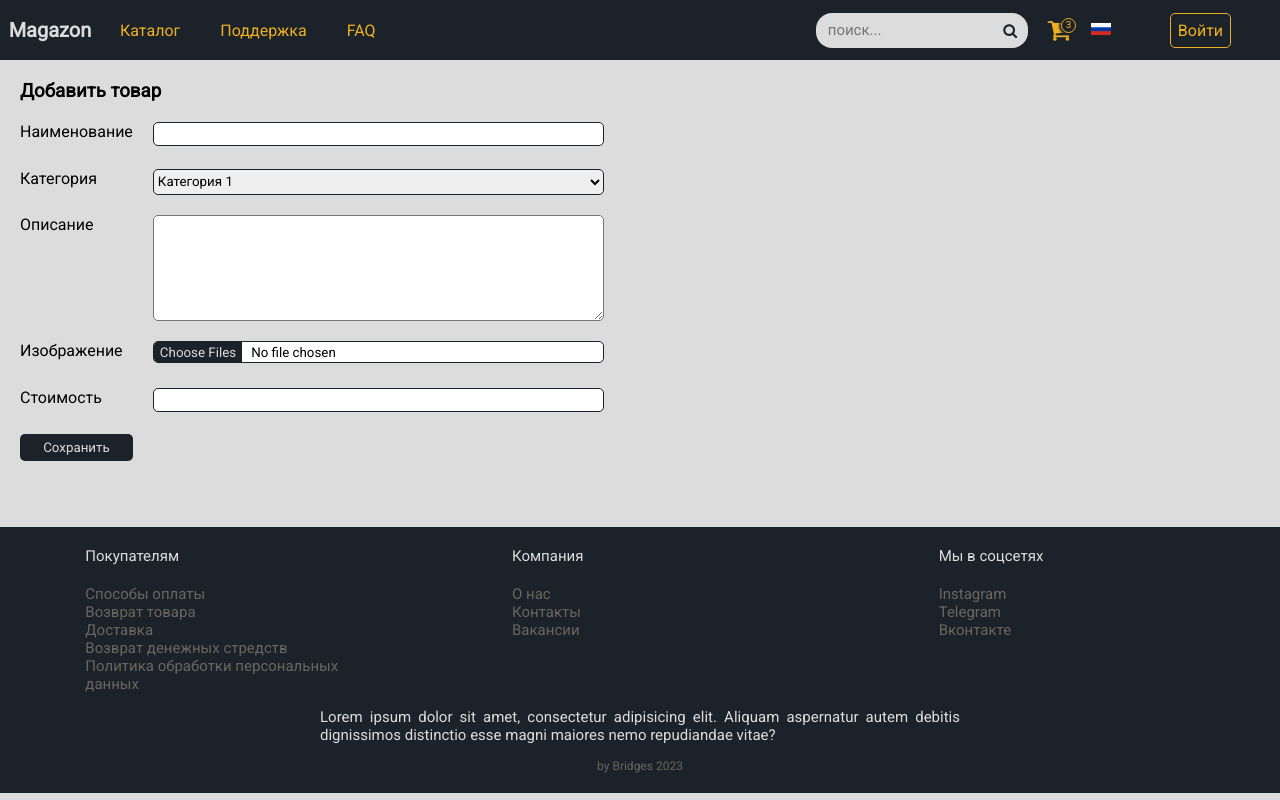
After one commit to Bridjes/Magazon, a Flask app: page /admin/item/add in a window 1280 px wide. The commit adds this page. Run offline with Flask 3, Linux system fonts and the light colour scheme.

Commit message:
Создан файл БД, создана форма добавления записей в модель Items

```diff
--- /dev/null
+++ b/shop_app/static/css/admin_item_add.css
@@ -0,0 +1,61 @@
+section {
+    display: flex;
+    justify-content: flex-start;
+    padding: 20px;
+}
+section form {
+    display: flex;
+    flex-direction: column;
+}
+section form h3 {
+    margin: 0 0 20px 0;
+    font-family: Roboto, sans-serif;
+}
+section form .form {
+    display: grid;
+    grid-gap: 20px;
+    grid-template: 1fr 1fr 4fr 1fr 1fr 1fr 1fr/ 1fr 4fr;
+}
+section form label {
+    font-family: Roboto, sans-serif;
+}
+section form input {
+    background: white;
+    border-radius: 5px;
+    height: 20px;
+    border: 1px solid #1c222a;
+    text-indent: 5px;
+    outline: none;
+    font-family: Roboto, sans-serif;
+}
+section form textarea {
+    border-radius: 5px;
+    height: 100px;
+    text-indent: 5px;
+    font-family: Roboto, sans-serif;
+}
+section form input::-webkit-file-upload-button {
+    background: #1c222a;
+    color: #dcdcdc;
+    height: 20px;
+    position: relative;
+    left: -5px;
+    border: none;
+    font-family: Roboto, sans-serif;
+}
+section form input::-webkit-file-upload-button:hover {
+    background: #6a655d;
+}
+section form select {
+    outline: none;
+    border-radius: 5px;
+    border: 1px solid #1c222a;
+    font-family: Roboto, sans-serif;
+}
+section form button {
+    background: #1c222a;
+    font-family: Roboto, sans-serif;
+    border: none;
+    border-radius: 5px;
+    color: #dcdcdc;
+}
--- a/shop_app/static/css/index.css
+++ b/shop_app/static/css/index.css
@@ -10,7 +10,6 @@ body {
 }
 .mySlides img {
     vertical-align: middle;
-    height: 350px;
 }
 /* Slideshow container */
 .slideshow-container {
--- /dev/null
+++ b/shop_app/templates/admin_item_add.html
@@ -0,0 +1,30 @@
+{% extends "menu.html" %}
+
+{% block title%}Добавление товара{% endblock %}
+{% block link%}<link rel="stylesheet" href="{{ url_for('static', filename = 'css/admin_item_add.css') }}">{% endblock %}
+
+{% block content %}
+    <section>
+        <form>
+            <h3>Добавить товар</h3>
+            <div class="form">
+                <label for="name">Наименование</label>
+                <input id="name" name="name" type="text">
+                <label for="category">Категория</label>
+                <select id="category" name="category">
+                    <option value="option1">Категория 1</option>
+                    <option value="option2">Категория 2</option>
+                    <option value="option3">Категория 3</option>
+                    <option value="option3">Категория 4</option>
+                </select>
+                <label for="description">Описание</label>
+                <textarea id="description" name="description"></textarea>
+                <label for="photo">Изображение</label>
+                <input id="photo" name="photo" type="file" multiple accept="image/jpeg,image/png">
+                <label for="price">Стоимость</label>
+                <input id="price" name="price" type="text">
+                <button type="submit">Сохранить</button>
+            </div>
+        </form>
+    </section>
+{% endblock %}
--- a/shop_app/views.py
+++ b/shop_app/views.py
@@ -5,3 +5,7 @@ from .app import app, db
 @app.route('/')
 def index():
     return render_template('index.html')
+
+@app.route('/admin/item/add')
+def admin_item_add():
+    return render_template('admin_item_add.html')
```
Also changed, not shown: shop_app/static/img/акция_1.png.
